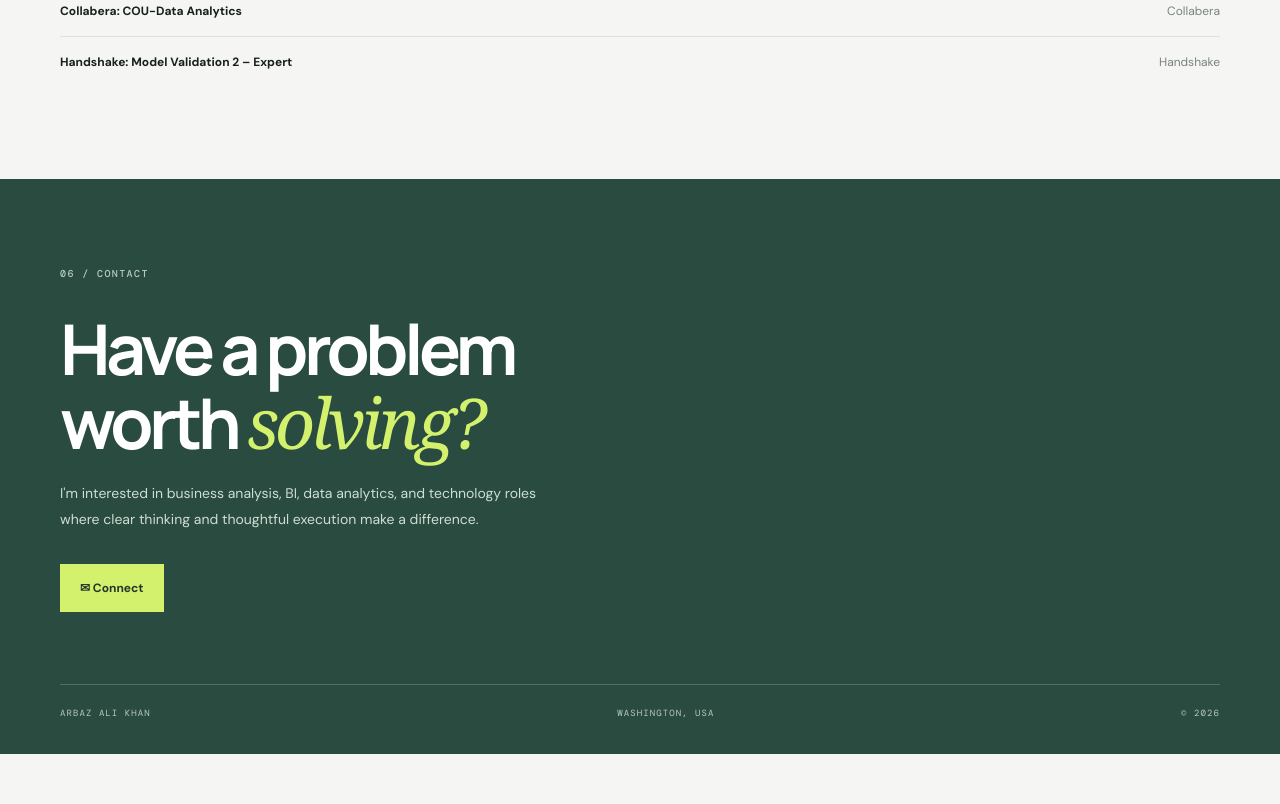
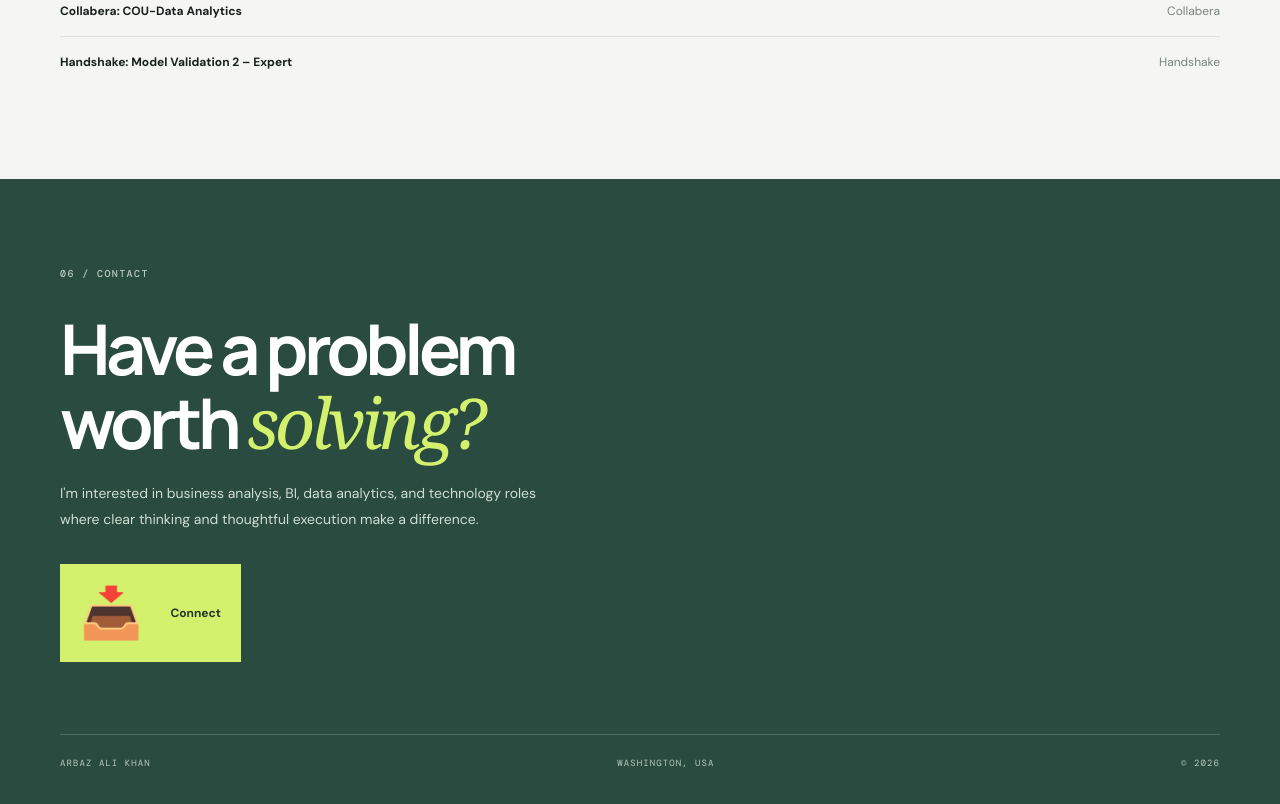
Before and after one commit to Arbaz-Ali-Khan/Arbaz-Ali-Khan.github.io, a plain HTML site: page index.html in a window 1280 px wide. Shown: the part 7448-8252 px from the top of the page. Before the commit the page ends 8202 px from the top, so only its background shows below. Drawn offline with nearby package versions, Linux system fonts and the light colour scheme.

Commit message:
Update contact button icon to a larger size

```diff
--- a/index.html
+++ b/index.html
@@ -254,7 +254,7 @@
           <p class="eyebrow">06 / CONTACT</p>
           <h2>Have a problem<br>worth <em>solving?</em></h2>
           <p class="contact-lede">I'm interested in business analysis, BI, data analytics, and technology roles where clear thinking and thoughtful execution make a difference.</p>
-          <div class="contact-actions"><a class="button button-light" href="mailto:arbazalikhan450@gmail.com">&#9993; Connect </a></div>
+          <div class="contact-actions"><a class="button button-light" href="mailto:arbazalikhan450@gmail.com"><span style='font-size:50px;'>&#128229;</span> Connect </a></div>
           <div class="contact-footer"><span>ARBAZ ALI KHAN</span><span>WASHINGTON, USA</span><span>© <span id="year"></span></span></div>
         </div>
       </section>
```
